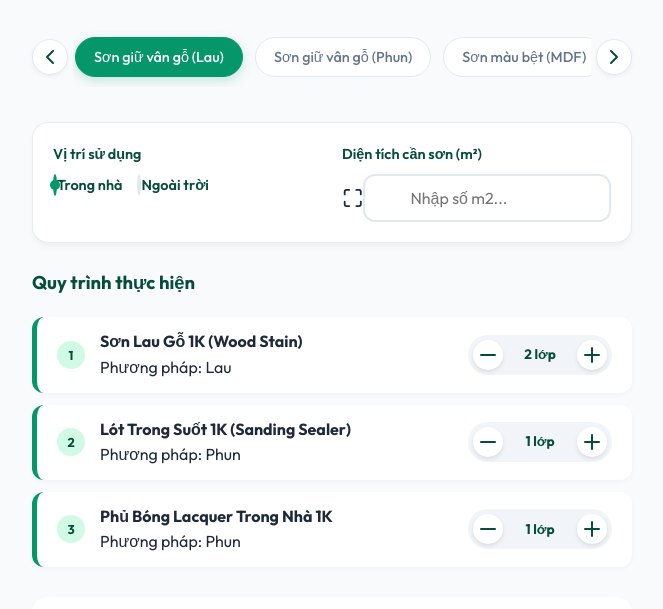
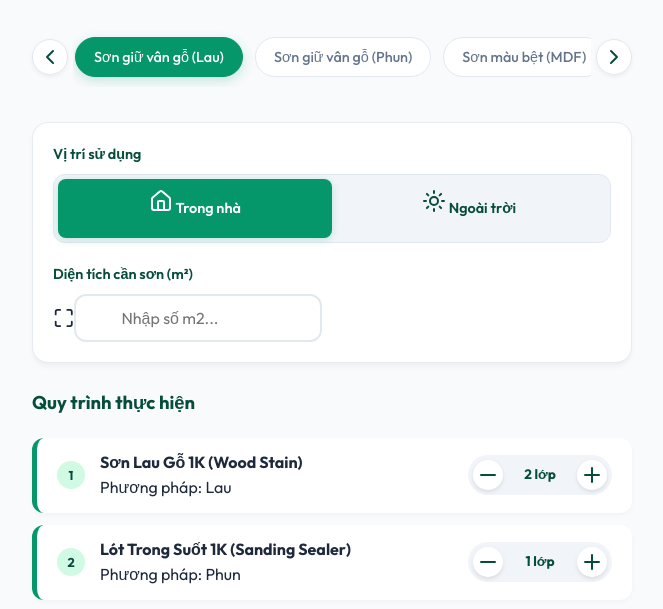
Before and after one commit to aicathanh/dinh-muc-sondinh-khach, a plain HTML site: page index.html in a window 1280 px wide. Shown: the part 181-790 px from the top of the page, without its empty margins (308-971 px from the left). Drawn offline with nearby package versions, Linux system fonts and the light colour scheme.

Commit message:
Modernized location selection UI

```diff
--- a/index.html
+++ b/index.html
@@ -39,17 +39,19 @@
 
             <section class="config-section card">
                 <div class="config-grid">
-                    <div class="input-group">
+                    <div class="input-group full-width">
                         <label>Vị trí sử dụng</label>
-                        <div class="radio-group">
-                            <label class="radio-label">
-                                <input type="radio" name="location" value="indoor" checked>
-                                <span class="radio-custom"></span> Trong nhà
+                        <div class="segmented-control">
+                            <input type="radio" name="location" id="indoor" value="indoor" checked>
+                            <label for="indoor" class="segment-btn">
+                                <i data-lucide="home"></i> Trong nhà
                             </label>
-                            <label class="radio-label">
-                                <input type="radio" name="location" value="outdoor">
-                                <span class="radio-custom"></span> Ngoài trời
+
+                            <input type="radio" name="location" id="outdoor" value="outdoor">
+                            <label for="outdoor" class="segment-btn">
+                                <i data-lucide="sun"></i> Ngoài trời
                             </label>
+                            <div class="selection-slider"></div>
                         </div>
                     </div>
                     <div class="input-group">
--- a/style.css
+++ b/style.css
@@ -203,48 +203,70 @@ header h1 {
     box-shadow: 0 0 0 4px var(--primary-light);
 }
 
-/* Radio Buttons */
-.radio-group {
+/* Segmented Control */
+.segmented-control {
     display: flex;
-    gap: 15px;
+    background: #f1f5f9;
+    padding: 4px;
+    border-radius: var(--radius-md);
+    position: relative;
+    user-select: none;
+    border: 1px solid var(--border);
 }
 
-.radio-label {
-    display: flex;
-    align-items: center;
-    gap: 8px;
-    cursor: pointer;
-    font-size: 0.95rem;
-    font-weight: 500;
-}
-
-.radio-label input {
+.segmented-control input {
     display: none;
 }
 
-.radio-custom {
-    width: 20px;
-    height: 20px;
-    border: 2px solid var(--border);
-    border-radius: 50%;
-    position: relative;
+.segment-btn {
+    flex: 1;
+    text-align: center;
+    padding: 10px;
+    cursor: pointer;
+    z-index: 2;
     transition: var(--transition);
+    font-weight: 600;
+    font-size: 0.9rem;
+    color: var(--text-muted);
+    display: flex;
+    align-items: center;
+    justify-content: center;
+    gap: 8px;
 }
 
-.radio-label input:checked + .radio-custom {
-    border-color: var(--primary);
+.segment-btn i {
+    width: 18px;
+    height: 18px;
 }
 
-.radio-label input:checked + .radio-custom::after {
-    content: '';
+.selection-slider {
     position: absolute;
-    width: 10px;
-    height: 10px;
+    top: 4px;
+    left: 4px;
+    width: calc(50% - 4px);
+    height: calc(100% - 8px);
     background: var(--primary);
-    border-radius: 50%;
-    top: 50%;
-    left: 50%;
-    transform: translate(-50%, -50%);
+    border-radius: calc(var(--radius-md) - 4px);
+    transition: transform 0.3s cubic-bezier(0.4, 0, 0.2, 1);
+    z-index: 1;
+    box-shadow: 0 2px 8px rgba(5, 150, 105, 0.2);
+}
+
+#indoor:checked ~ .selection-slider {
+    transform: translateX(0);
+}
+
+#outdoor:checked ~ .selection-slider {
+    transform: translateX(100%);
+}
+
+#indoor:checked ~ label[for="indoor"],
+#outdoor:checked ~ label[for="outdoor"] {
+    color: white;
+}
+
+.input-group.full-width {
+    grid-column: 1 / -1;
 }
 
 /* Process Display */
```
